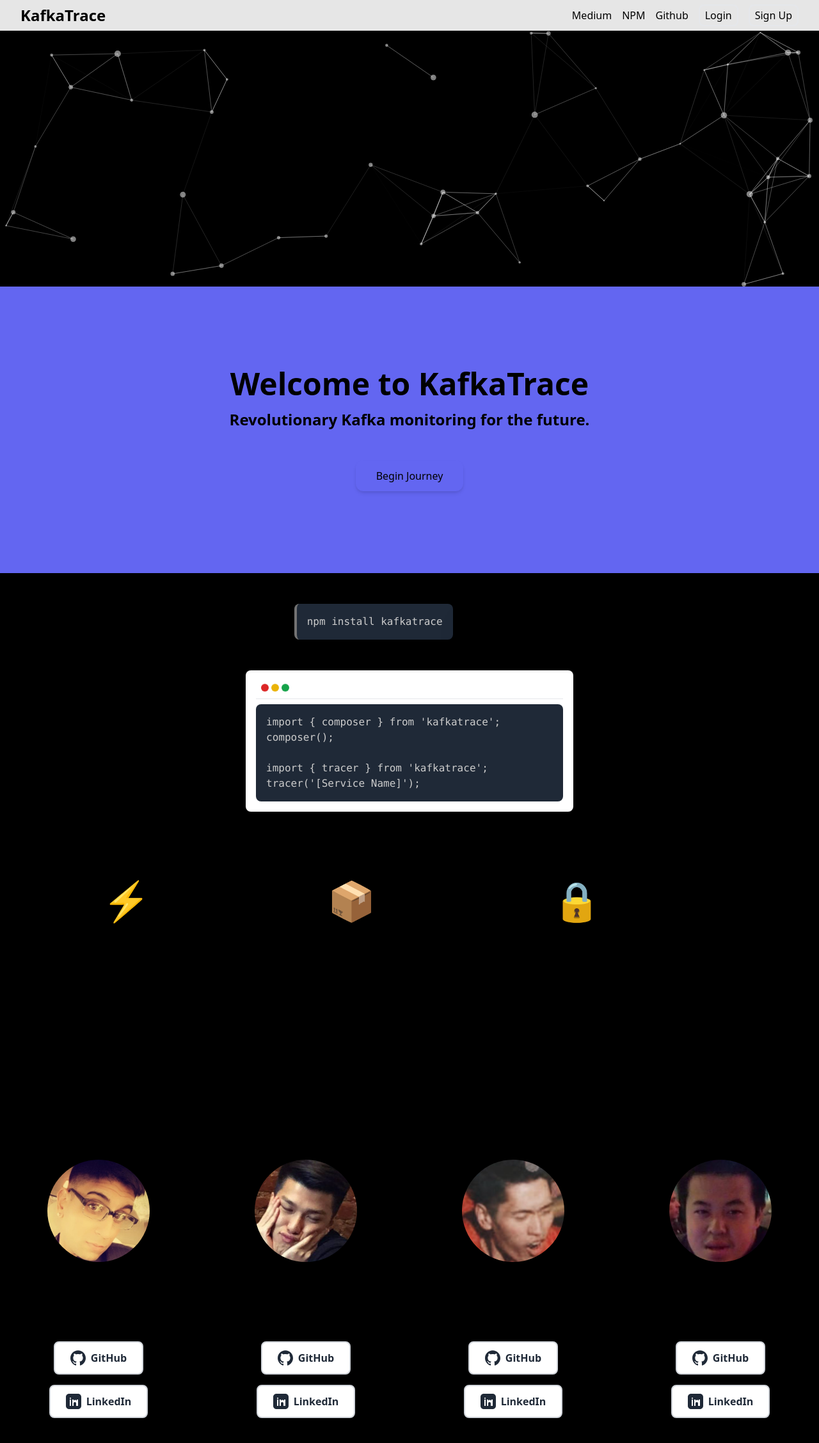
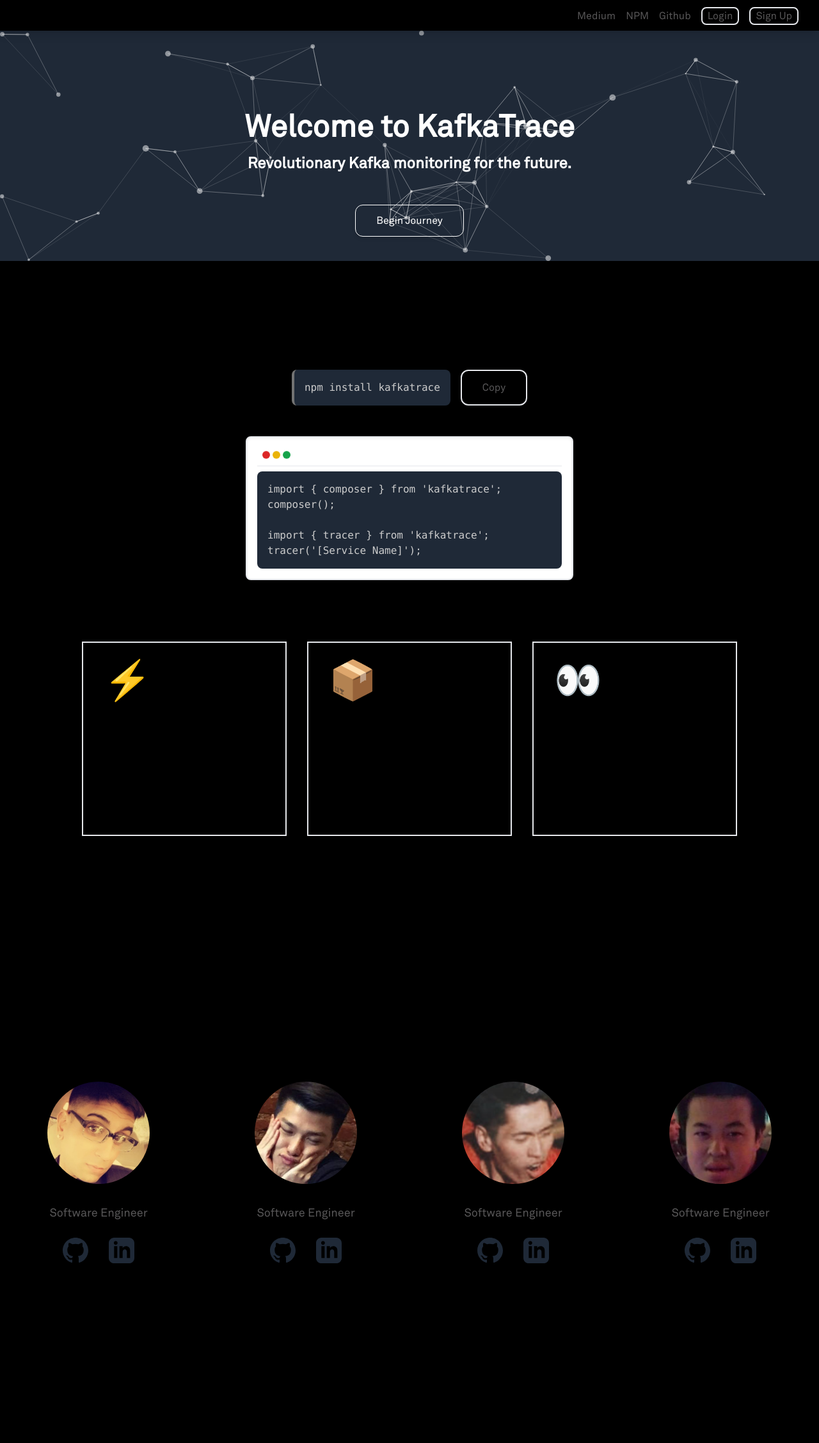
Before and after one commit to oslabs-beta/KafkaTrace, a Next.js app: page / in a window 1280 px wide. Shown: the top 2256 px of the page at 64% size. After the commit the page ends 2119 px from the top, so only its background shows below. Built offline with nearby package versions, Linux system fonts and the light colour scheme.

Commit message:
major style changes, added particles banner

```diff
--- a/src/pages/index.tsx
+++ b/src/pages/index.tsx
@@ -3,121 +3,33 @@
 import Link from 'next/link';
 import 'prismjs/themes/prism-tomorrow.css';
 import Prism from 'prismjs';
-import { useState } from 'react'; // Import the useState hook
-import { useCallback } from "react";
+import { useState, useCallback } from 'react';
 import type { Container, Engine } from "tsparticles-engine";
 import Particles from "react-particles";
-//import { loadFull } from "tsparticles"; // if you are going to use `loadFull`, install the "tsparticles" package too.
-import { loadSlim } from "tsparticles-slim"; // if you are going to use `loadSlim`, install the "tsparticles-slim" package too.
+import { loadSlim } from "tsparticles-slim";
 
 
 
 export default function Root() {
-  return (
-    <div className='m-0 min-h-screen bg-#fbfbfb text-#fbfbfb-100'>
-      <Navbar />
-      <main className='mx-auto py-12'>
-        <Hero />
-        <InstallComponent />
-        <CodeSnippet />
-        <Features />
-        <Teams />
-      </main>
-    </div>
-  );
-}
-const commonStyling = {
-  button:
-    'bg-#fbfbfb hover:from-gray-600 hover:to-#fbfbfb-400 active:from-#fbfbfb-600 text-black px-8 py-3 rounded-none shadow-2xl transform transition hover:scale-105 motion-reduce:transform-none focus:outline-none focus:ring-2 focus:ring-offset-2 focus:ring-gray-800',
-  sectionTitle: 'text-4xl font-bold mb-6 text-black bg-#fbfbfb',
-  sectionSubtitle: 'text-xl mb-8',
-  professionalFont: 'font-mono',
-  futuristicFont: 'font-heading',
-  teal: 'text-#fbfbfb-500',
-  white: 'text-black',
-};
-
-const codeStyles: React.CSSProperties = {
-  backgroundColor: '#1f2937',
-  color: 'black',
-  padding: '16px',
-  borderRadius: '8px',
-  overflowX: 'scroll',
-  // Add other styles from the Prism theme as you see fit...
-};
-
-const Navbar = () => (
-  // flex items-center justify-between px-8 py-4 shadow-lg bg-opacity-90 backdrop-blur
-  // fixed top-0 w-full z-50 p-6 bg-#fbfbfb backdrop-saturate-200
-  <nav className='fixed top-0 w-full z-50 p-2 px-8 bg-white backdrop-saturate-200 shadow-lg bg-opacity-90 backdrop-blur'>
-    <div className='mx-auto flex justify-between items-center'>
-      <h1 className='text-2xl font-semibold text-black font-costar'>
-        KafkaTrace
-      </h1>
-
-      <div className='space-x-4'>
-        <LinkButton href='/about'>Medium</LinkButton>
-        <LinkButton href='https://www.npmjs.com/package/kafkatrace?activeTab=readme'>
-          NPM
-        </LinkButton>
-        <LinkButton href='https://github.com/oslabs-beta/kafkatrace-npm-package'>
-          Github
-        </LinkButton>
-        <LoginButton href='/login'>Login</LoginButton>
-        <SignupButton href='/register'>Sign Up</SignupButton>
-      </div>
-    </div>
-  </nav>
-);
-interface hrefChildrenType {
-  href: string;
-  children: string;
-}
-
-const LoginButton = ({ href, children }: hrefChildrenType) => (
-  <Link href={href}>
-    <a className='px-2 py-1 border-2 border-grey rounded-lg text-black hover:bg-neutral-100'>
-      {children}
-    </a>
-  </Link>
-);
-
-const LinkButton = ({ href, children }: hrefChildrenType) => (
-  <Link href={href}>
-    <a className='text-black hover:text-#fbfbfb-400 transition duration-200'>
-      {children}
-    </a>
-  </Link>
-);
-
-
-const Hero = () => {
-
   const particlesInit = useCallback(async (engine: Engine) => {
-    console.log(engine);
-
-    // you can initialize the tsParticles instance (engine) here, adding custom shapes or presets
-    // this loads the tsparticles package bundle, it's the easiest method for getting everything ready
-    // starting from v2 you can add only the features you need reducing the bundle size
-    //await loadFull(engine);
     await loadSlim(engine);
 }, []);
 
 const particlesLoaded = useCallback(async (container: Container | undefined) => {
     await console.log(container);
 }, []);
-
   return (
-    <>
-    <Particles
+    <div className='m-0 min-h-screen bg-#fbfbfb text-#fbfbfb-100'>
+      <Navbar />
+      <main className='mx-auto py-12'>
+      <Particles
       id="tsparticles"
       init={particlesInit}
       loaded={particlesLoaded}
-      height="50vh"
       options={{
           background: {
               color: {
-                  value: "#000000",
+                  value: '#1f2937',
               },
           },
           fpsLimit: 120,
@@ -161,7 +73,7 @@
                       default: "bounce",
                   },
                   random: false,
-                  speed: 6,
+                  speed: 2.5,
                   straight: false,
               },
               number: {
@@ -187,19 +99,94 @@
           }
       }}
     />
-    <section className='bg-indigo-500 relative text-center py-32 text-black overflow-hidden'>
+        <Hero />
+        <InstallComponent />
+        <CodeSnippet />
+        <Features />
+        <Teams />
+      </main>
+    </div>
+  );
+}
+const commonStyling = {
+  button:
+    'bg-#fbfbfb hover:from-gray-600 hover:to-#fbfbfb-400 active:from-#fbfbfb-600 text-black px-8 py-3 rounded-none shadow-2xl transform transition hover:scale-105 motion-reduce:transform-none focus:outline-none focus:ring-2 focus:ring-offset-2 focus:ring-gray-800',
+  sectionTitle: 'text-4xl font-bold mb-6 text-black bg-#fbfbfb',
+  sectionSubtitle: 'text-xl mb-8',
+  professionalFont: 'font-mono',
+  futuristicFont: 'font-heading',
+  teal: 'text-#fbfbfb-500',
+  white: 'text-black',
+};
+
+const codeStyles: React.CSSProperties = {
+  backgroundColor: '#1f2937',
+  color: 'black',
+  padding: '16px',
+  borderRadius: '8px',
+  overflowX: 'scroll',
+  // Add other styles from the Prism theme as you see fit...
+};
+
+const Navbar = () => (
+  <nav className='fixed top-0 w-full z-50 p-2 px-8 backdrop-saturate-200 shadow-lg bg-opacity-90 backdrop-blur'>
+    <div className='mx-auto flex justify-between items-center'>
+      <h1 className='text-2xl font-semibold text-black font-costar'>
+        KafkaTrace
+      </h1>
+
+      <div className='space-x-4'>
+        <LinkButton href='/about'>Medium</LinkButton>
+        <LinkButton href='https://www.npmjs.com/package/kafkatrace?activeTab=readme'>
+          NPM
+        </LinkButton>
+        <LinkButton href='https://github.com/oslabs-beta/kafkatrace-npm-package'>
+          Github
+        </LinkButton>
+        <LoginButton href='/login'>Login</LoginButton>
+        <SignupButton href='/register'>Sign Up</SignupButton>
+      </div>
+    </div>
+  </nav>
+);
+interface hrefChildrenType {
+  href: string;
+  children: string;
+}
+
+const LoginButton = ({ href, children }: hrefChildrenType) => (
+  <Link href={href}>
+    <a className='px-2 py-1 border-2 border-grey rounded-lg font-akkurat text-[#575657] hover:bg-neutral-100'>
+      {children}
+    </a>
+  </Link>
+);
+
+const LinkButton = ({ href, children }: hrefChildrenType) => (
+  <Link href={href}>
+    <a className='font-akkurat text-[#575657] hover:text-#fbfbfb-400 transition duration-200'>
+      {children}
+    </a>
+  </Link>
+);
+
+
+const Hero = () => {
+
+  return (
+
+    <section className='bg-opacity-0 relative text-center py-32 text-white overflow-hidden'>
 
     <div className='transform transition-transform hover:text-decot'>
-      <h2 className='text-5xl font-bold mb-4 text-#fbfbfb-500 duration-700'>
+      <h2 className='text-5xl font-akkurat font-bold mb-4 duration-700'>
         Welcome to{' '}
-        <span className='bg-clip-text text-black bg-gradient-to-r from-#fbfbfb-600 to-#fbfbfb-400 hover:from-#fbfbfb-500 hover:to-#fbfbfb-700'>
+        <span className='bg-clip-text font-akkurat text-white bg-gradient-to-r from-#fbfbfb-600 to-#fbfbfb-400 hover:from-#fbfbfb-500 hover:to-#fbfbfb-700'>
           KafkaTrace
         </span>
       </h2>
-      <p className='text-2xl font-semibold mb-12 transform transition-transform duration-700 hover:scale-105'>
+      <p className='text-2xl font-akkurat font-semibold mb-12 transform transition-transform duration-700 hover:scale-105'>
         Revolutionary Kafka monitoring for the future.
       </p>
-      {/* Call-to-action button */}
       <div className='transform transition-transform duration-700 hover:scale-110'>
         <PrimaryButton href='https://www.npmjs.com/package/kafkatrace'>
           Begin Journey
@@ -207,21 +194,21 @@
       </div>
     </div>
   </section>
-  </>
+
   )
 };
 
 const PrimaryButton = ({ href, children }: hrefChildrenType) => (
   <a
     href={href}
-    className={`bg:#fbfbfb text-black px-8 py-3 rounded-xl shadow-md transform transition motion-reduce:transform-none focus:outline-none focus:ring-2 focus:ring-#fbfbfb-500 inline-block ${commonStyling.button}`}>
+    className={`font-akkurat border-white border text-white px-8 py-3 rounded-xl shadow-md transform transition motion-reduce:transform-none focus:outline-none focus:ring-2 focus:ring-#fbfbfb-500 inline-block ${commonStyling.button}`}>
     {children}
   </a>
 );
 
 const SignupButton = ({ href, children }: hrefChildrenType) => (
   <Link href={href}>
-    <a className='px-2 py-1 border-2 border-grey rounded-lg text-black hover:bg-neutral-100'>
+    <a className='px-2 py-1 border-2 border-grey rounded-lg font-akkurat text-[#575657] hover:bg-neutral-100'>
       {children}
     </a>
   </Link>
@@ -240,7 +227,7 @@
   };
 
   return (
-    <div className='mt-8 flex justify-center p-4 from-black to-white-500 hover:from-black hover:to-white-400 hover:scale-105 duration-300 ease-in-out'>
+    <div className='mt-16 flex justify-center p-4 from-black to-white-500'>
       <div className='flex'>
         <pre className='p-4 bg-gray-800 text-white border-neutral-500 border-l-4 pl-4 rounded-lg'>
           <code className='language-javascript'>npm install kafkatrace</code>
@@ -249,10 +236,10 @@
       <div className='flex'>
         <button
           onClick={handleCopy}
-          className={`flex items-center mt-2 md:mt-0 md:ml-4 space-x-2 rounded-md ${
+          className={`flex items-center rounded-xl shadow-none border-2 mt-2 md:mt-0 md:ml-4 space-x-2 ${
             copied ? 'bg-#fbfbfb' : commonStyling.button // Change background color when copied
           }`}>
-          <span className='text-black text-sm'>
+          <span className='font-akkurat text-[#575657]'>
             {copied ? 'Copied to clipboard' : 'Copy'}
           </span>
         </button>
@@ -271,7 +258,7 @@
 );
 
 const CodeSnippet = () => (
-  <div className='p-4 max-w-lg mx-auto my-8 shadow-inner rounded-lg bg-white hover:from-gray-600 hover:to-white-400 transition-transform transform hover:scale-105 duration-300 ease-in-out relative'>
+  <div className='border-2 p-4 max-w-lg mx-auto my-8 shadow-inner rounded-lg bg-white e-105'>
     <TerminalHeader className='mb-2' />
     <pre style={codeStyles}>
       <code className='language-javascript'>
@@ -301,8 +288,8 @@
         description: 'Modern Dashboard Integration with Kafka Clients.',
       },
       {
-        icon: '🔒',
-        title: 'Trace In Seconds and Safely',
+        icon: '👀',
+        title: 'Trace In Seconds',
         description:
           'Open Authentication for Users to View Their Traces Privately',
       },
@@ -314,15 +301,16 @@
 
 const FeatureBlock = ({ icon, title, description }: any) => (
   <div
-    className={`p-8 rounded-lg shadow-sm bg-#fbfbfb transition duration-300 ease-in-out transform hover:scale-105 ${commonStyling.button}`}>
-    <div className='text-6xl mb-8 text-black-300'>{icon}</div>
-    <h3 className='text-3xl mb-6 font-bold text-black-300'>{title}</h3>
-    <p className='text-lg text-black-400'>{description}</p>
+    className='font-akkurat text-black p-8 border-2 shadow-none transition duration-300 ease-in-out transform hover:scale-105'>
+    <div className='text-6xl mb-8'>{icon}</div>
+    <h3 className='text-3xl mb-6 font-bold'>{title}</h3>
+    <p className='text-lg'>{description}</p>
   </div>
 );
 
 const Teams = () => (
-  <section className='py-16 bg-#fbfbfb from-black to-#fbfbfb-700 text-gray-300'>
+  <section className='mt-20 py-16 text-gray-300'>
+    <h2 className='font-akkurat text-black text-4xl mb-16 ml-36'>Meet the team</h2>
     <div className='container mx-auto px-4'>
       <div className='grid grid-cols-1 md:grid-cols-2 lg:grid-cols-4 gap-12'>
         {[
@@ -362,36 +350,18 @@
   </section>
 );
 
-// TeamMember component
-// const TeamMember = ({ img, name, role }: any) => (
-//   <div className='group flex flex-col items-center p-6 shadow-md bg-#fbfbfb transform transition-transform duration-300 ease-in-out hover:scale-105'>
-//     <div className='relative w-40 h-40 mb-8 overflow-hidden rounded-full group-hover:rotate-6 transition-transform duration-300 ease-in-out'>
-//       <Image
-//         src={img}
-//         layout='fill'
-//         alt={`${name}, ${role}`}
-//         className='w-full h-full object-cover border-4 border-#fbfbfb-500 group-hover:rotate-[-6deg] transition-transform duration-300 shadow-lg'
-//       />
-//     </div>
-//     <h3 className='text-2xl font-bold mb-4 text-black'>{name}</h3>
-//     <p className='text-lg text-black'>{role}</p>
-//   </div>
-// );
-
 const GitHubButton = ({ github }: any) => (
   <a
     href={github}
     target='_blank'
     rel='noopener noreferrer'
-    className='inline-flex items-center bg-white border-2 border-gray-300 text-gray-800 p-3 px-6 rounded-lg shadow-lg transform transition-transform hover:bg-gray-100 duration-300 ease-in-out relative font-semibold hover:border-gray-400'>
+    className='text-gray-800'>
     <svg
-      xmlns='http://www.w3.org/2000/svg'
-      className='h-6 w-6 mr-2'
+      className='h-10 w-10 my-2 mx-4'
       viewBox='0 0 24 24'
       fill='currentColor'>
-      <path d='M12 .297c-6.63 0-12 5.373-12 12 0 5.303 3.438 9.8 8.205 11.385.6.113.82-.258.82-.577 0-.285-.01-1.04-.015-2.04-3.338.724-4.042-1.61-4.042-1.61C4.422 18.07 3.633 17.7 3.633 17.7c-1.087-.744.084-.729.084-.729 1.205.084 1.838 1.236 1.838 1.236 1.07 1.835 2.809 1.305 3.495.998.108-.776.417-1.308.76-1.605-2.665-.3-5.466-1.332-5.466-5.93 0-1.31.465-2.38 1.235-3.22-.135-.303-.54-1.523.105-3.176 0 0 1.005-.322 3.3 1.23.96-.267 1.98-.399 3-.405 1.02.006 2.04.138 3 .405 2.28-1.552 3.285-1.23 3.285-1.23.645 1.653.24 2.873.12 3.176.765.84 1.23 1.91 1.23 3.22 0 4.61-2.805 5.625-5.475 5.92.42.36.81 1.096.81 2.22 0 1.605-.015 2.91-.015 3.3 0 .315.21.69.825.57C20.565 22.092 24 17.592 24 12.297c0-6.627-5.373-12-12-12'></path>
+      <path d='M12 0c-6.626 0-12 5.373-12 12 0 5.302 3.438 9.8 8.207 11.387.599.111.793-.261.793-.577v-2.234c-3.338.726-4.033-1.416-4.033-1.416-.546-1.387-1.333-1.756-1.333-1.756-1.089-.745.083-.729.083-.729 1.205.084 1.839 1.237 1.839 1.237 1.07 1.834 2.807 1.304 3.492.997.107-.775.418-1.305.762-1.604-2.665-.305-5.467-1.334-5.467-5.931 0-1.311.469-2.381 1.236-3.221-.124-.303-.535-1.524.117-3.176 0 0 1.008-.322 3.301 1.23.957-.266 1.983-.399 3.003-.404 1.02.005 2.047.138 3.006.404 2.291-1.552 3.297-1.23 3.297-1.23.653 1.653.242 2.874.118 3.176.77.84 1.235 1.911 1.235 3.221 0 4.609-2.807 5.624-5.479 5.921.43.372.823 1.102.823 2.222v3.293c0 .319.192.694.801.576 4.765-1.589 8.199-6.086 8.199-11.386 0-6.627-5.373-12-12-12z'></path>
     </svg>
-    GitHub
   </a>
 );
 const LinkedInButton = ({ linkedin }: any) => (
@@ -399,30 +369,30 @@
     href={linkedin}
     target='_blank'
     rel='noopener noreferrer'
-    className='inline-flex items-center bg-white border-2 border-gray-300 text-gray-800 p-3 px-6 mt-4 rounded-lg shadow-lg transform transition-transform hover:bg-gray-100 duration-300 ease-in-out relative font-semibold hover:border-gray-400'>
+    className='text-gray-800'>
     <svg
-      xmlns='http://www.w3.org/2000/svg'
-      className='h-6 w-6 mr-2'
+      className='h-10 w-10 my-2 mx-4'
       viewBox='0 0 24 24'
       fill='currentColor'>
-      <path d='M19 0H5C2.24 0 0 2.24 0 5v14c0 2.76 2.24 5 5 5h14c2.76 0 5-2.24 5-5V5c0-2.76-2.24-5-5-5zM8 19H6V9h2v10zM7 8H7c-0.55 0-1-0.45-1-1s0.45-1 1-1s1 0.45 1 1S7.55 8 7 8zM18 19h-2v-4c0-1.1-0.9-2-2-2s-2 0.9-2 2v4h-2V9h2v2c0.41-0.75 1.46-1.5 2.5-1.5s2.09 0.74 2.5 1.5V9h2v10z'></path>
+      <path d='M19 0h-14c-2.761 0-5 2.239-5 5v14c0 2.761 2.239 5 5 5h14c2.762 0 5-2.239 5-5v-14c0-2.761-2.238-5-5-5zm-11 19h-3v-11h3v11zm-1.5-12.268c-.966 0-1.75-.79-1.75-1.764s.784-1.764 1.75-1.764 1.75.79 1.75 1.764-.783 1.764-1.75 1.764zm13.5 12.268h-3v-5.604c0-3.368-4-3.113-4 0v5.604h-3v-11h3v1.765c1.396-2.586 7-2.777 7 2.476v6.759z'></path>
     </svg>
-    LinkedIn
   </a>
 );
 const TeamMember = ({ img, name, role, github, linkedin }: any) => (
-  <div className='group flex flex-col items-center p-6 shadow-md bg-#fbfbfb transform transition-transform duration-300 ease-in-out hover:scale-105'>
-    <div className='relative w-40 h-40 mb-8 overflow-hidden rounded-full group-hover:rotate-6 transition-transform duration-300 ease-in-out'>
+  <div className='group flex flex-col items-center p-6'>
+      <h3 className='text-2xl font-bold mb-4 font-akkurat text-black'>{name}</h3>
+    <div className='relative w-40 h-40 mb-8 overflow-hidden rounded-full'>
       <Image
         src={img}
         layout='fill'
         alt={`${name}, ${role}`}
-        className='w-full h-full object-cover border-4 border-#fbfbfb-500 group-hover:rotate-[-6deg] transition-transform duration-300 shadow-lg'
+        className='w-full h-full object-cover border-4 transition-transform duration-300'
       />
     </div>
-    <h3 className='text-2xl font-bold mb-4 text-black'>{name}</h3>
-    <p className='text-lg text-black mb-4'>{role}</p>
-    <GitHubButton github={github} />
-    <LinkedInButton linkedin={linkedin} />
+    <p className='text-lg font-akkurat text-[#575657] mb-4'>{role}</p>
+    <div className='flex items-center'>
+      <GitHubButton github={github} />
+      <LinkedInButton linkedin={linkedin} />
+    </div>
   </div>
 );
--- a/src/pages/styles/tailwind.css
+++ b/src/pages/styles/tailwind.css
@@ -1,3 +1,15 @@
 @import 'tailwindcss/base';
 @import 'tailwindcss/components';
 @import 'tailwindcss/utilities';
+
+@font-face {
+    font-family: "AkkuratPro";
+    src: url("../../../public/fonts/AkkuratPro-Regular.otf");
+}
+
+#tsparticles {
+    position: absolute;
+    z-index: 0;
+    height: 45%;
+    width: 100%;
+}
```
Also changed, not shown: src/pages/home.tsx (+10 -10 lines), src/pages/login.tsx (+4 -7 lines), tailwind.config.js (+7 -14 lines), public/fonts/AkkuratPro-Regular.otf (added).
